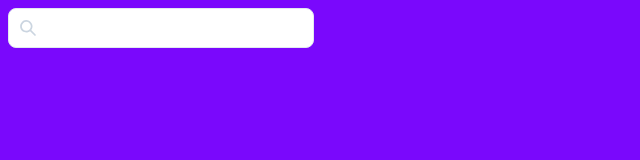
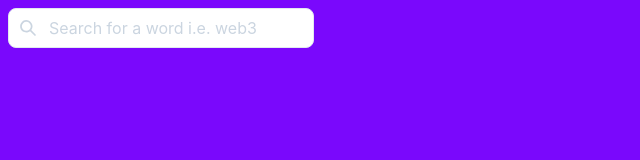
Before and after one commit to Glosseta/glosseta, a Next.js app: page /search/search-bar in a window 1280 px wide. Shown: the top 160 px of the page, without its empty margins (0-640 px from the left). Built offline with nearby package versions, Linux system fonts and the light colour scheme.

Commit message:
Adds styling tweaks
- Adds more sizing params for the search-bar
- Adds placeholder text for the search bar
- Adds styling to the app description

```diff
--- a/src/pages/search/index.tsx
+++ b/src/pages/search/index.tsx
@@ -26,7 +26,7 @@ const SearchResults = ({
   if (isError) {
     return (
       <PageLayout>
-        <SearchBar baseWidth={"80vw"} smWidth={"50vw"} />
+        <SearchBar baseWidth={"80vw"} smWidth={"50vw"} mdWidth={"50vw"} lgWidth={"30vw"} />
         <chakra.main>
           <SimpleGrid
             columns={1}
@@ -47,7 +47,7 @@ const SearchResults = ({
   return (
     <>
       <PageLayout>
-        <SearchBar baseWidth={"80vw"} smWidth={"50vw"} />
+        <SearchBar baseWidth={"80vw"} smWidth={"50vw"} mdWidth={"50vw"} lgWidth={"30vw"} />
         <chakra.main>
           <SimpleGrid
             columns={1}
--- a/src/pages/search/search-bar.tsx
+++ b/src/pages/search/search-bar.tsx
@@ -3,7 +3,12 @@ import { Input, InputGroup, InputLeftElement, HStack } from "@chakra-ui/react";
 import { useState, SetStateAction } from "react";
 import { useTranslation } from "next-i18next";
 
-const SearchBar = ({ baseWidth, smWidth }: any): JSX.Element => {
+const SearchBar = ({
+  baseWidth,
+  smWidth,
+  mdWidth,
+  lgWidth,
+}: any): JSX.Element => {
   const [searchTerm, setSearchTerm] = useState("");
   const { t } = useTranslation();
 
@@ -36,9 +41,19 @@ const SearchBar = ({ baseWidth, smWidth }: any): JSX.Element => {
                 color="black"
                 rounded="lg"
                 onChange={handleSearchTermChange}
-                width={{ base: baseWidth, sm: smWidth }}
+                width={{
+                  base: baseWidth,
+                  sm: smWidth,
+                  md: mdWidth,
+                  lg: lgWidth,
+                }}
                 type="search"
                 id="search"
+                placeholder="Search for a word i.e. web3"
+                _placeholder={{
+                  color: "gray.300",
+                  fontSize: { base: "sm", sm: "md" },
+                }}
                 onClick={(event) => {
                   event.currentTarget.scrollIntoView();
                 }}
```
Also changed, not shown: src/pages/index.tsx (+4 -3 lines).
